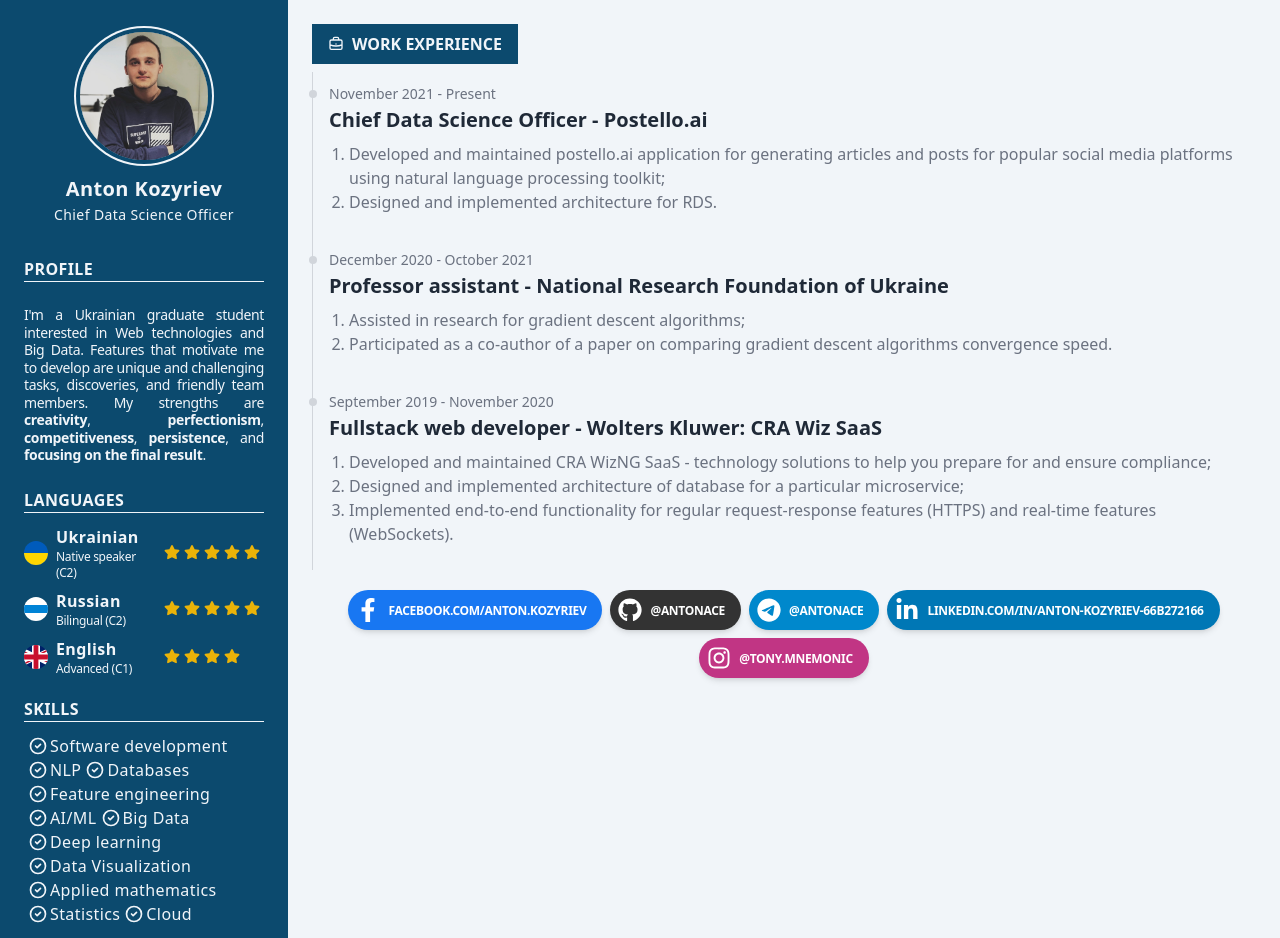
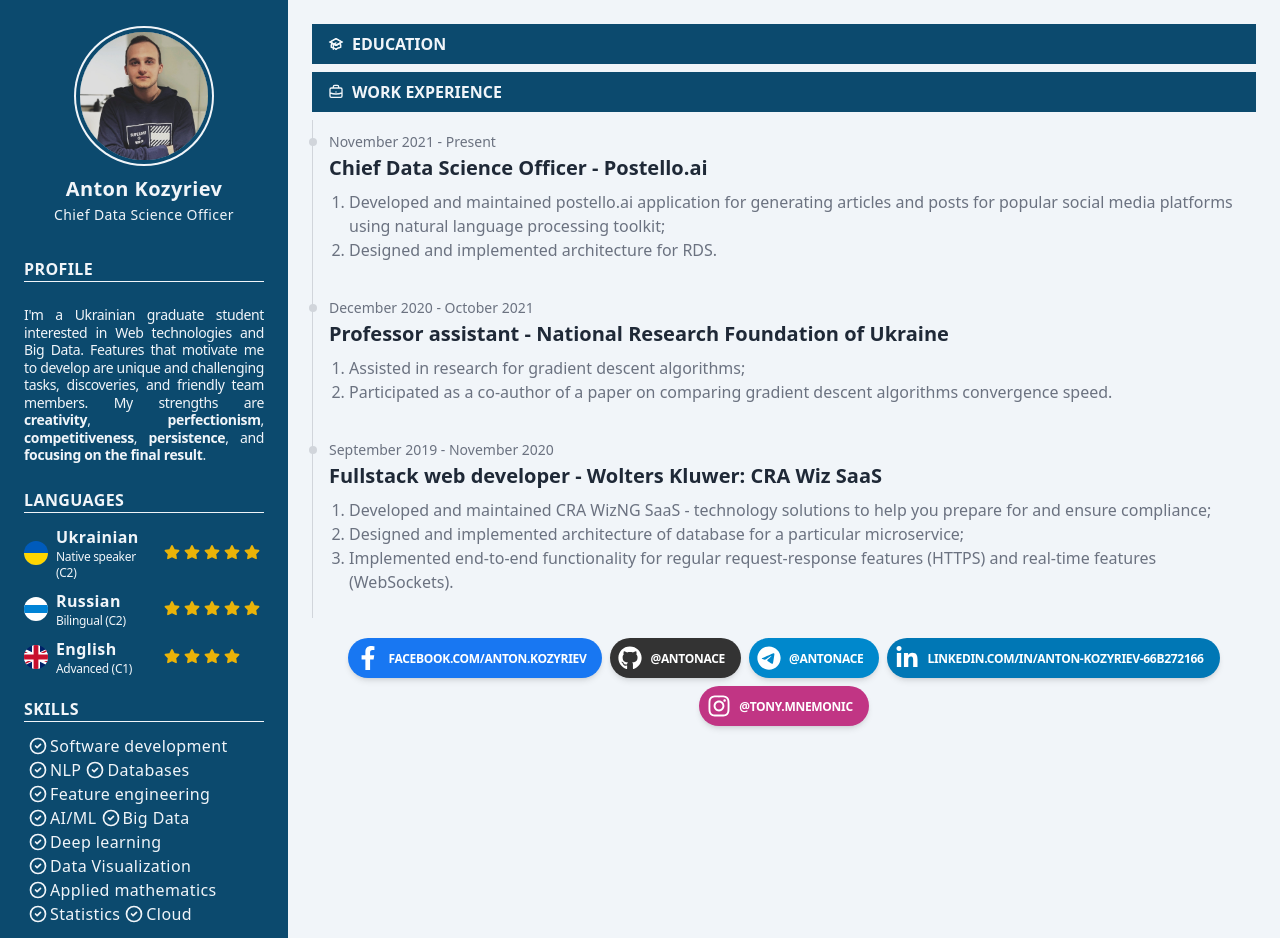
Before and after one commit to kaydotdev/antonkozyriev.me, a React (Create React App) app: page / in a window 1280 px wide. Built offline with nearby package versions, Linux system fonts and the light colour scheme.

Commit message:
feat(Header.tsx): stretch compoment width to the container

```diff
--- a/src/App.tsx
+++ b/src/App.tsx
@@ -78,6 +78,14 @@ function App() {
       </div>
       <div className="sm:grow bg-slate-100">
         <div className="flex flex-col p-6">
+          <Header text="Education">
+            <svg xmlns="http://www.w3.org/2000/svg" fill="none" viewBox="0 0 24 24" stroke="currentColor" strokeWidth={2}>
+              <path d="M12 14l9-5-9-5-9 5 9 5z" />
+              <path d="M12 14l6.16-3.422a12.083 12.083 0 01.665 6.479A11.952 11.952 0 0012 20.055a11.952 11.952 0 00-6.824-2.998 12.078 12.078 0 01.665-6.479L12 14z" />
+              <path strokeLinecap="round" strokeLinejoin="round" d="M12 14l9-5-9-5-9 5 9 5zm0 0l6.16-3.422a12.083 12.083 0 01.665 6.479A11.952 11.952 0 0012 20.055a11.952 11.952 0 00-6.824-2.998 12.078 12.078 0 01.665-6.479L12 14zm-4 6v-7.5l4-2.222" />
+            </svg>
+          </Header>
+
           <Header text="Work experience">
             <svg xmlns="http://www.w3.org/2000/svg" fill="none" viewBox="0 0 24 24" stroke="currentColor" strokeWidth={2}>
               <path strokeLinecap="round" strokeLinejoin="round" d="M21 13.255A23.931 23.931 0 0112 15c-3.183 0-6.22-.62-9-1.745M16 6V4a2 2 0 00-2-2h-4a2 2 0 00-2 2v2m4 6h.01M5 20h14a2 2 0 002-2V8a2 2 0 00-2-2H5a2 2 0 00-2 2v10a2 2 0 002 2z" />
--- a/src/components/Header.tsx
+++ b/src/components/Header.tsx
@@ -8,7 +8,7 @@ interface HeaderProps {
 function Header(props: HeaderProps) {
     return (
         <>
-            <div className="hidden sm:flex flex-row bg-sky-900 text-slate-100 px-4 py-2 mb-2 w-fit items-center">
+            <div className="hidden sm:flex flex-row bg-sky-900 text-slate-100 px-4 py-2 mb-2 items-center">
                 <div className="h-4 w-4 mr-2">
                     {props.children}
                 </div>
```
